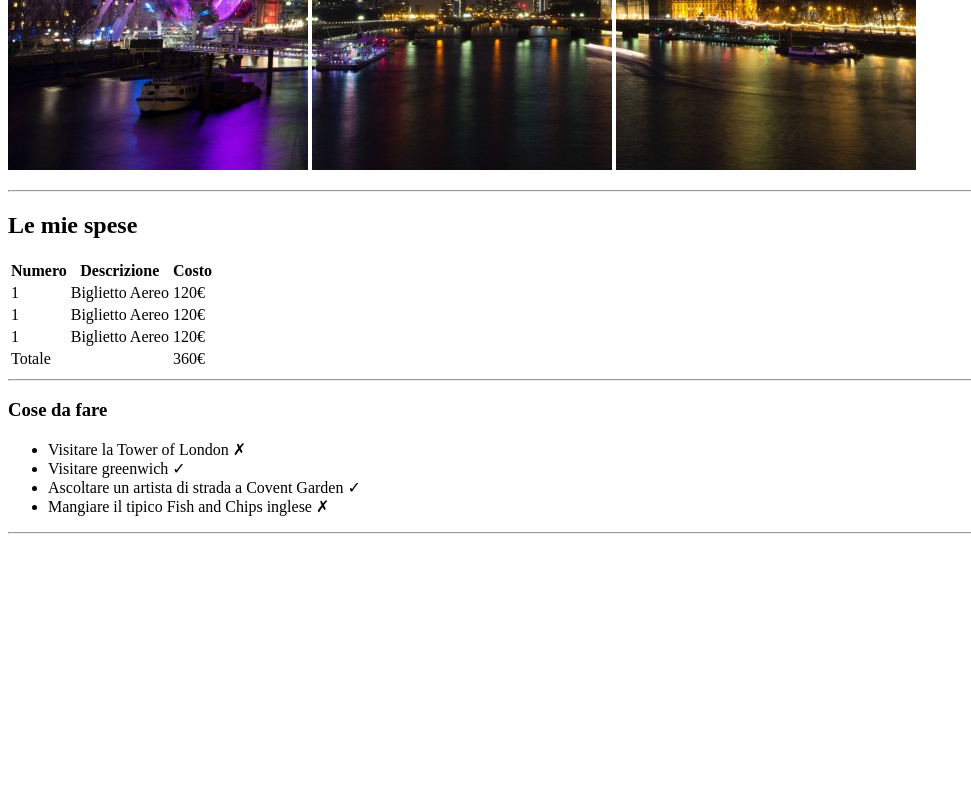
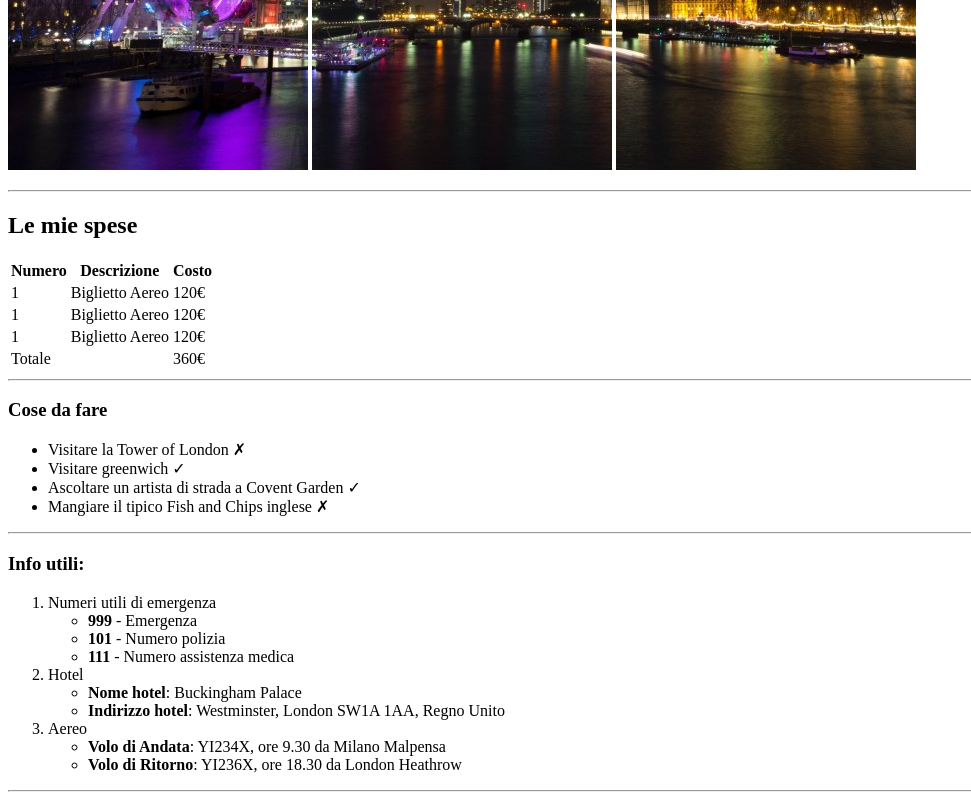
Before and after one commit to monica-harabagiu/html-london-trip, a plain HTML site: page index.html in a window 1280 px wide. Shown: the part 510-1310 px from the top of the page, without its empty margins (0-971 px from the left). Before the commit the page ends 1052 px from the top, so only its background shows below. Drawn offline with Linux system fonts and the light colour scheme.

Commit message:
Info utili

```diff
--- a/index.html
+++ b/index.html
@@ -75,6 +75,35 @@
         </section>
         <hr>
 
+        <!-- Info utili Section -->
+        <section>
+            <h3>Info utili:</h3>
+            <ol>
+                <li>Numeri utili di emergenza
+                    <ul>
+                        <li><strong>999</strong> - Emergenza</li>
+                        <li><strong>101</strong> - Numero polizia</li>
+                        <li><strong>111</strong> - Numero assistenza medica</li>
+                    </ul>
+                </li>
+                <li>Hotel
+                    <ul>
+                        <li><strong>Nome hotel</strong>: Buckingham Palace</li>
+                        <li><strong>Indirizzo hotel</strong>: Westminster, London SW1A 1AA, Regno Unito</li>
+                    </ul>
+                </li>
+                <li>Aereo
+                    <ul>
+                        <li><strong>Volo di Andata</strong>: YI234X, ore 9.30 da Milano Malpensa</li>
+                        <li><strong>Volo di Ritorno</strong>: YI236X, ore 18.30 da London Heathrow</li>
+                    </ul>
+                </li>
+            </ol>
+        </section>
+        <hr>
+
+
+
     </main>
 
 
```
